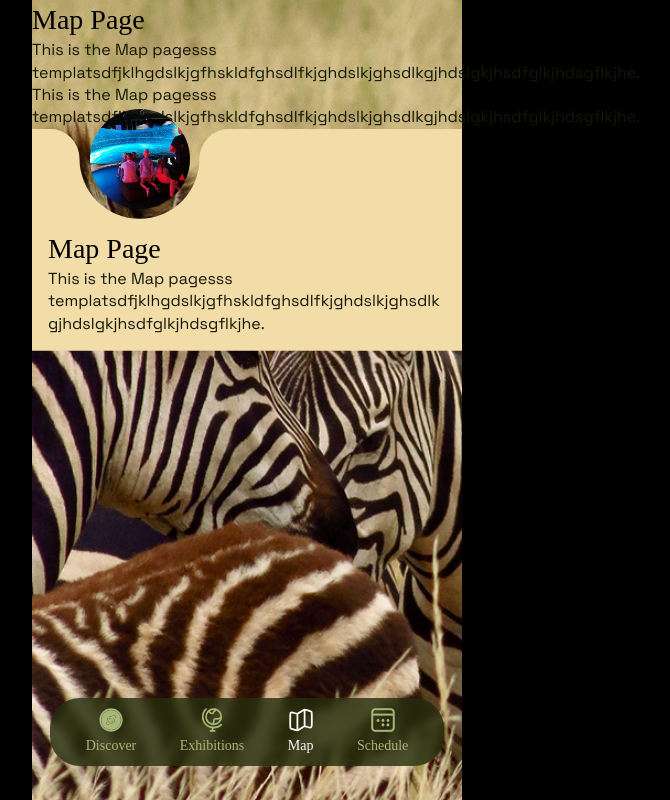
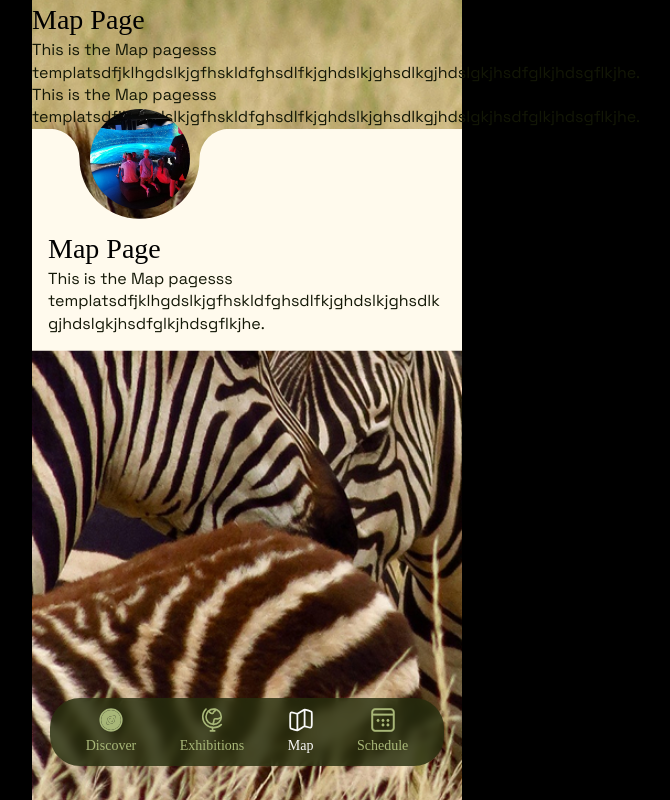
Before and after one commit to Flex-Wrap/nhm-app, a React (Vite) app: page /nhm-app/map in a window 1280 px wide. Shown: the whole page, without its empty margins (393-1063 px from the left). Built offline with nearby package versions, Linux system fonts and the light colour scheme; a web font is replaced by a local one.

Commit message:
growing box

```diff
--- a/src/components/ProfileCutout.tsx
+++ b/src/components/ProfileCutout.tsx
@@ -53,7 +53,7 @@ const ProfileCutout: React.FC<ProfileCutoutProps> = ({
   const cutoutX = containerWidth * popoutPosition;
   const rSmall = imgSize * (0.5 - popoutPercent);
   const rLarge = halfImg + gap;
-  const paddingTop = rLarge + rSmall + gap;
+  const paddingTop = Math.max((rLarge + rSmall + gap), 12);
 
   const startX = cutoutX - halfImg - gap - rSmall;
   const arc1EndX = cutoutX - halfImg - gap;
--- a/src/pages/safariPages/BasicScene.css
+++ b/src/pages/safariPages/BasicScene.css
@@ -3,7 +3,7 @@
   top: 0;
   left: 0;
   width: 100%;
-  height: 70vh;
+  height: 90vh;
   overflow: hidden;
   background-size: cover;
   background-position: top;
@@ -23,3 +23,7 @@
   position: fixed;
   bottom: 0;
 }
+
+.cutout-body {
+  background-color: var(--wheat-150);
+}
--- a/src/pages/safariPages/BasicScene.tsx
+++ b/src/pages/safariPages/BasicScene.tsx
@@ -12,6 +12,8 @@ const BasicScene: React.FC = () => {
   const { id } = useParams<{ id: string }>();
   const sceneId = parseInt(id || "1", 10);
   const scene = scenes.find((s) => s.id === sceneId);
+
+  const cutoutPercent = scene?.character ? 0.2 : 1.2;
 
   if (!scene) {
     return <div>Scene not found.</div>;
@@ -49,7 +51,7 @@ const BasicScene: React.FC = () => {
         <ProgressBar percentage={scene.progress} />
         <HomeButton to="/" />
       </div>
-        <ProfileCutout image={scene.characterImage} wrapperClassName="wrapper">
+        <ProfileCutout image={scene.characterImage} wrapperClassName="wrapper" popoutPercent={cutoutPercent} bodyClassName="cutout-body">
           <TextBox text={scene.text} />
           <ContinueButton to={scene.nextPage} text={scene.buttonText} />
         </ProfileCutout>
```
Also changed, not shown: src/components/SimpleBox.tsx (deleted, +0 -9 lines).
